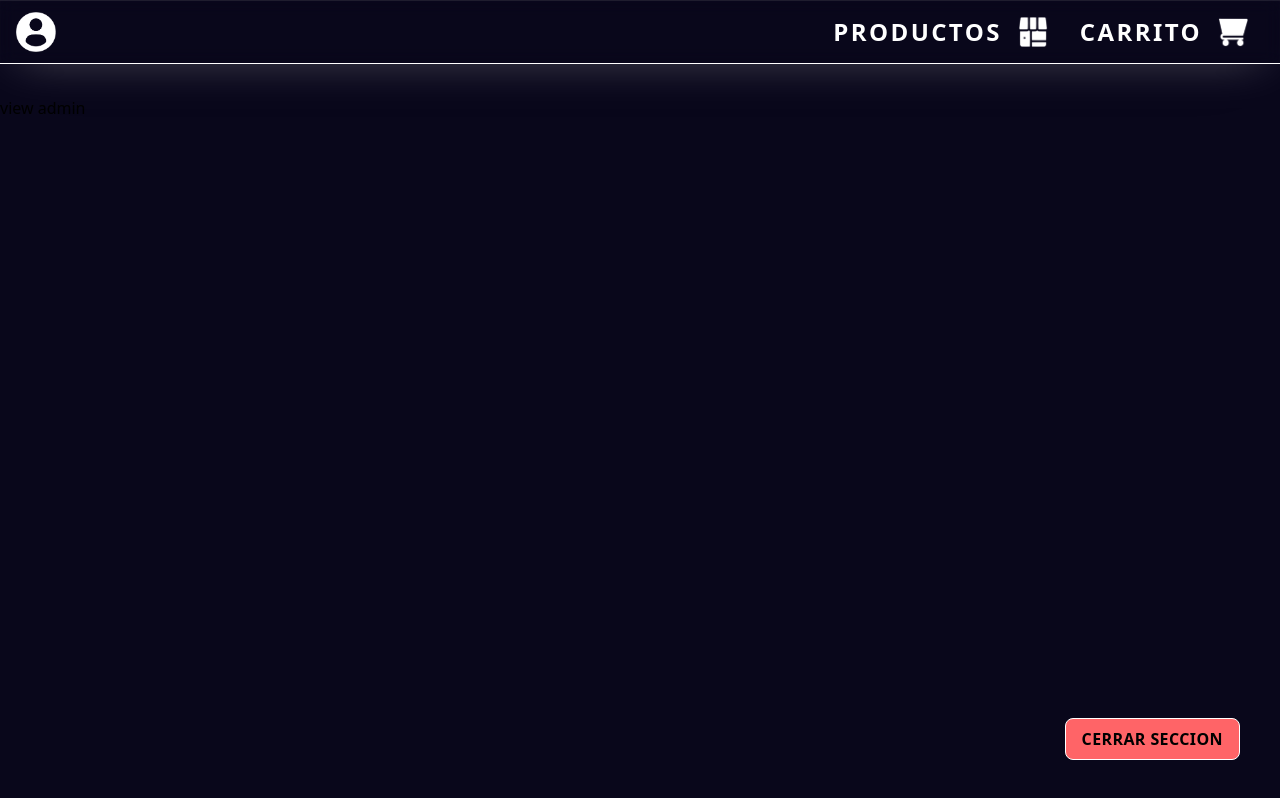
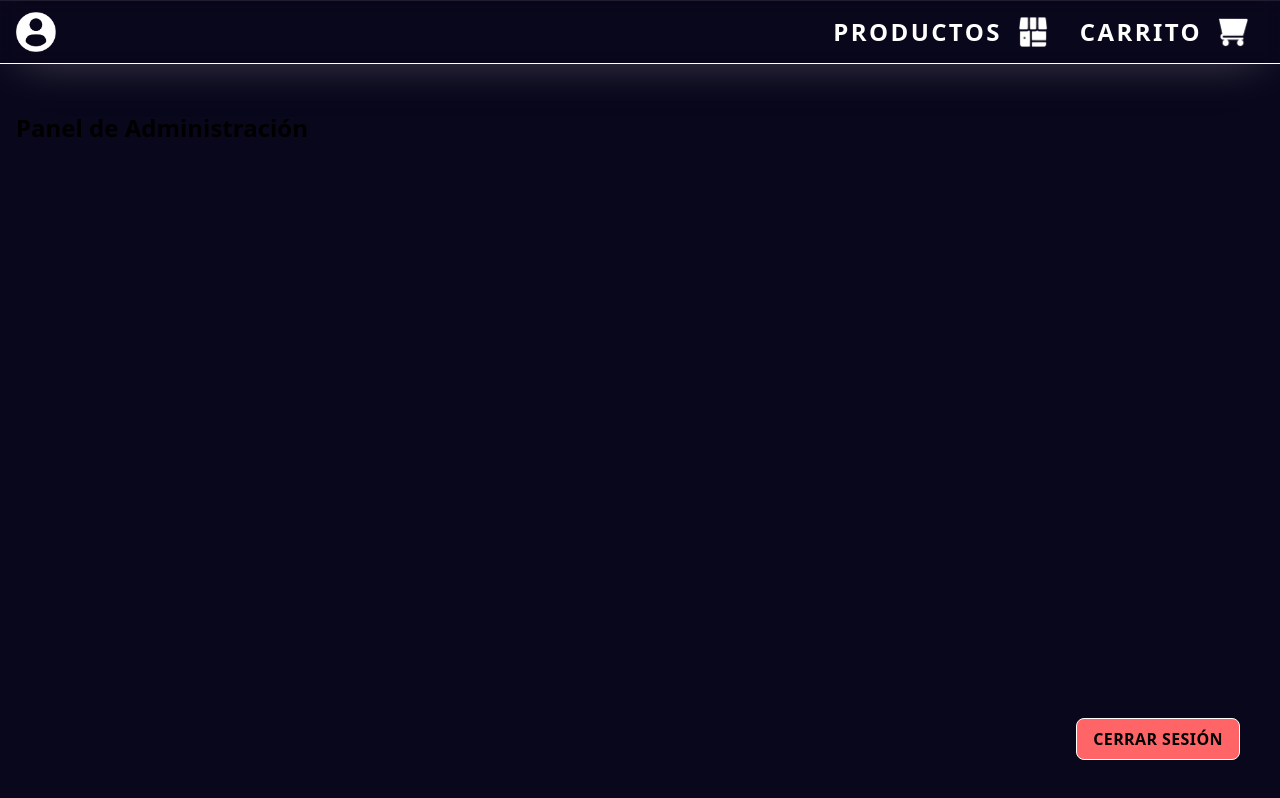
Before and after one commit to AndresG2412/OnlineShop, a Next.js app: page /Pages/Admin/View in a window 1280 px wide. Built offline with nearby package versions, Linux system fonts and the light colour scheme; no server answers.

Commit message:
cierre seccion

```diff
--- a/src/app/Pages/Admin/View/page.jsx
+++ b/src/app/Pages/Admin/View/page.jsx
@@ -1,14 +1,37 @@
+"use client"
+
 import React from 'react'
+import { useRouter } from "next/navigation"
+import { toast } from 'react-hot-toast'
+import { auth } from "@/Libs/firebase"  // Importamos auth directamente
 
-export default function page() {
+export default function AdminView() {
+    const router = useRouter()
+
+    const handleLogout = async () => {
+        try {
+            await auth.signOut()  // Usamos auth directamente
+            toast.success("Sesión cerrada correctamente", { duration: 2000 })
+            router.push("/")
+        } catch (error) {
+            console.error("Error al cerrar sesión:", error)
+            toast.error("Ocurrió un error al cerrar sesión", { duration: 2000 })
+        }
+    }
+
     return (
         <div className='mt-24'>
             <button
-            className='fixed bottom-10 right-10 pointer border-1 border-white bg-red-400 py-2 px-4 rounded-lg tracking-wide font-semibold'>
-            CERRAR SECCION
+                onClick={handleLogout}
+                className='fixed bottom-10 right-10 pointer border-1 border-white bg-red-400 py-2 px-4 rounded-lg tracking-wide font-semibold hover:bg-red-600 transition-colors duration-200'
+            >
+                CERRAR SESIÓN
             </button>
 
-        view admin
+            <div className="p-4">
+                <h1 className="text-2xl font-bold">Panel de Administración</h1>
+                {/* Contenido del admin aquí */}
+            </div>
         </div>
     )
 }
```
Lines whose indentation alone changed are shown as unchanged.
